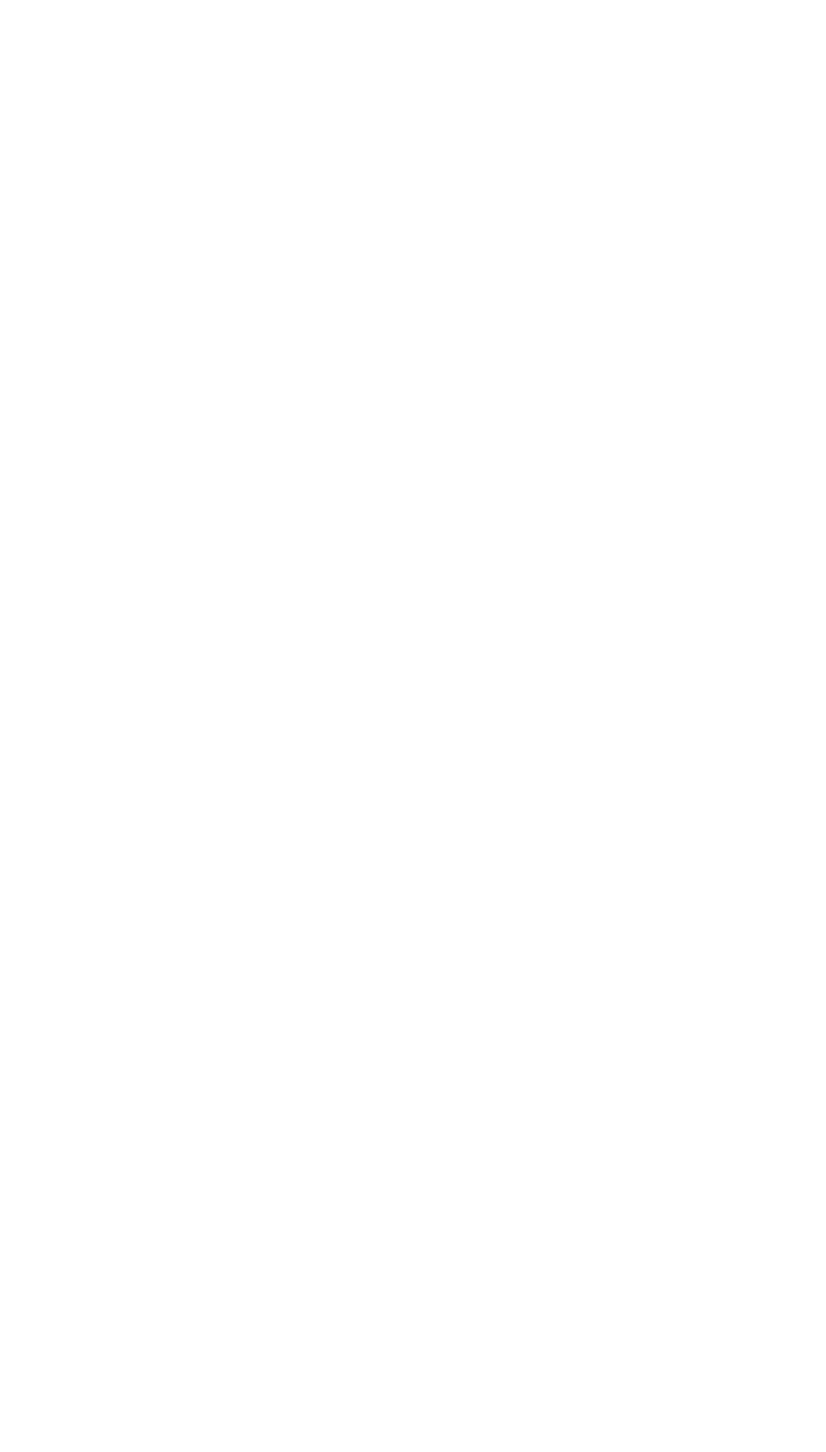
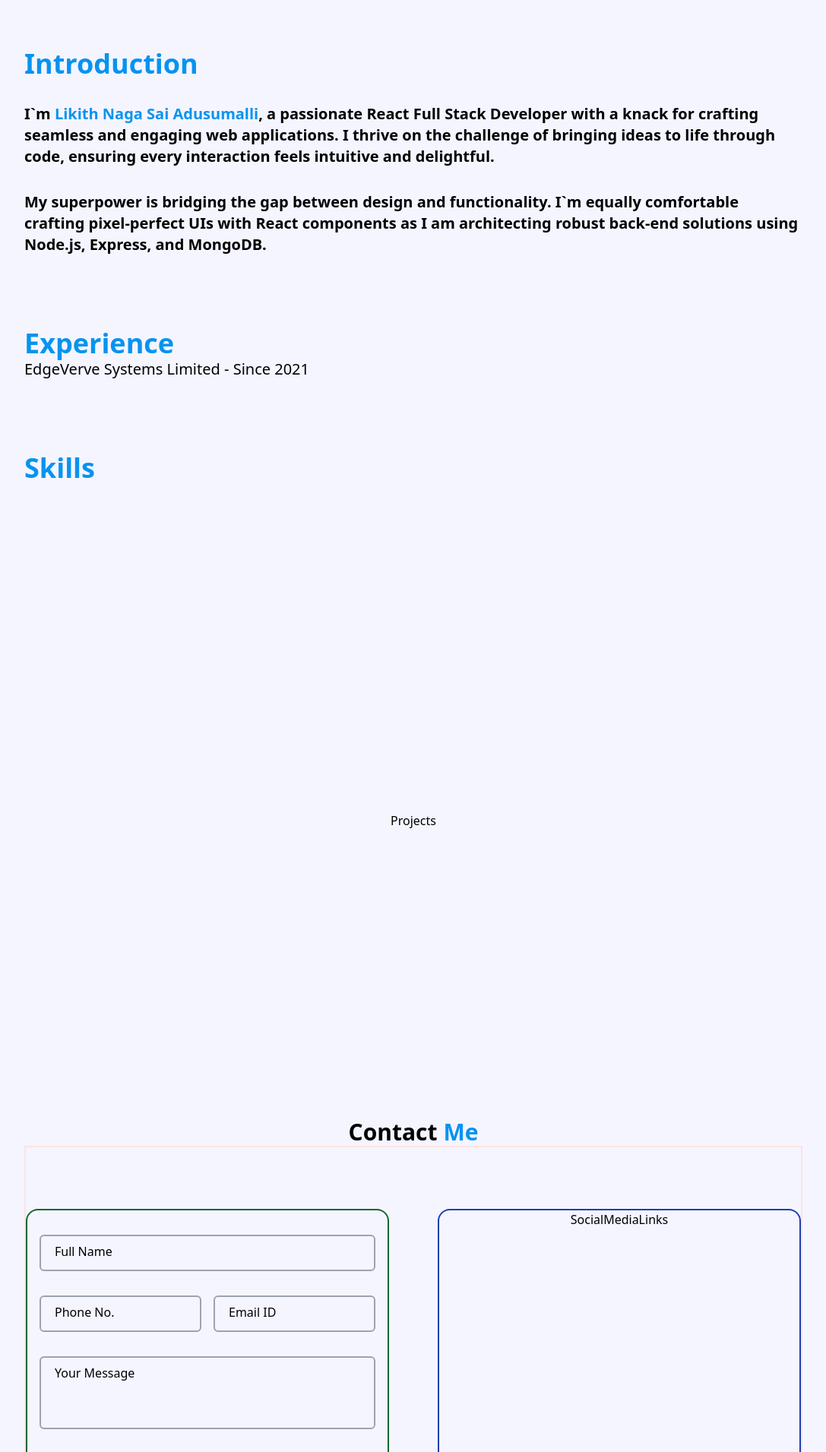
Before and after one commit to Likith123/portfolio, a React (Vite) app: page / in a window 1280 px wide. Shown: the part 800-2711 px from the top of the page at 76% size, without its empty margins (96-1183 px from the left). Before the commit the page ends 800 px from the top, so only its background shows below. Built offline with nearby package versions, Linux system fonts and the light colour scheme.

Commit message:
Updated Portfolio into scrolling navigation along with path based navigation website

```diff
--- a/package.json
+++ b/package.json
@@ -12,7 +12,9 @@
   "dependencies": {
     "react": "^18.2.0",
     "react-dom": "^18.2.0",
-    "react-router-dom": "^6.22.1"
+    "react-router-dom": "^6.22.1",
+    "react-scroll": "^1.9.0",
+    "tailwind-merge": "^2.3.0"
   },
   "devDependencies": {
     "@types/react": "^18.2.43",
--- a/src/App.jsx
+++ b/src/App.jsx
@@ -1,10 +1,10 @@
 import { RouterProvider, createBrowserRouter } from "react-router-dom";
 
 import PageOutlet from "./components/PageOutlet";
+import About from "./pages/About";
+import Contact from "./pages/Contact";
 import Home from "./pages/Home";
-import About from "./pages/About";
 import Projects from "./pages/Projects";
-import Contact from "./pages/Contact";
 
 const router = createBrowserRouter([
   {
--- a/src/components/PageOutlet.jsx
+++ b/src/components/PageOutlet.jsx
@@ -1,12 +1,42 @@
-import { Outlet } from "react-router-dom";
+import { useEffect } from "react";
+import { useLocation, useNavigate } from "react-router-dom";
+
+import About from "../pages/About";
+import Contact from "../pages/Contact";
+import Home from "../pages/Home";
+import Projects from "../pages/Projects";
 import Navbar from "./Navbar";
 
 function PageOutlet() {
+  const navigate = useNavigate();
+  let { pathname } = useLocation();
+
+  // function scrollToSection(sectionId) {
+  useEffect(() => {
+    pathname = pathname.slice(1);
+    if (pathname) {
+      navigate(`${pathname}`); // Update URL with section ID
+      const element = document.getElementById(pathname);
+      if (element) {
+        element.scrollIntoView({ behavior: "smooth", duration: 500 });
+      }
+    } else {
+      window.scroll({
+        top: 0,
+        behavior: "smooth",
+        duration: 500,
+      });
+    }
+  }, [navigate, pathname]);
+
   return (
     <>
       <Navbar />
       <main className="bg-primary-100 px-32">
-        <Outlet />
+        <Home />
+        <About />
+        <Projects />
+        <Contact />
       </main>
     </>
   );
--- a/src/pages/About.jsx
+++ b/src/pages/About.jsx
@@ -1,6 +1,6 @@
 function About() {
   return (
-    <section className="flex min-h-[90vh] w-full flex-col gap-16 text-xl">
+    <section className="flex min-h-[90vh] w-full flex-col gap-16 text-xl" id="about">
       {/* Introduction */}
       <section className="mt-16 flex size-auto flex-col">
         <h1 className="text-4xl font-extrabold text-primary-700">
--- a/src/pages/Contact.jsx
+++ b/src/pages/Contact.jsx
@@ -2,7 +2,7 @@ import Input from "../components/Input";
 
 function Contact() {
   return (
-    <section className="flex h-[90vh] w-full flex-col">
+    <section className="flex h-[90vh] w-full flex-col" id="contactMe">
       {/* Contact Form */}
       <h1 className="mt-8 text-center text-3xl font-semibold">
         Contact <span className="text-primary-700">Me</span>
@@ -19,7 +19,12 @@ function Contact() {
               <Input id="phoneNo" type="number" label="Phone No." />
               <Input id="emailId" type="email" label="Email ID" />
             </div>
-            <Input id="message" type="string" label="Your Message" textarea = {true}/>
+            <Input
+              id="message"
+              type="string"
+              label="Your Message"
+              textarea={true}
+            />
             <button className="h-12 w-40 rounded-md bg-slate-300">
               Get In Touch
             </button>
--- a/src/pages/Projects.jsx
+++ b/src/pages/Projects.jsx
@@ -1,6 +1,9 @@
 function Projects() {
   return (
-    <section className="flex min-h-[90vh] w-full items-center justify-center">
+    <section
+      className="flex min-h-[90vh] w-full items-center justify-center"
+      id="projects"
+    >
       Projects
     </section>
   );
```
Also changed, not shown: 1 other file (tests, documents, lock files or other folders). Lines whose indentation alone changed are shown as unchanged.
